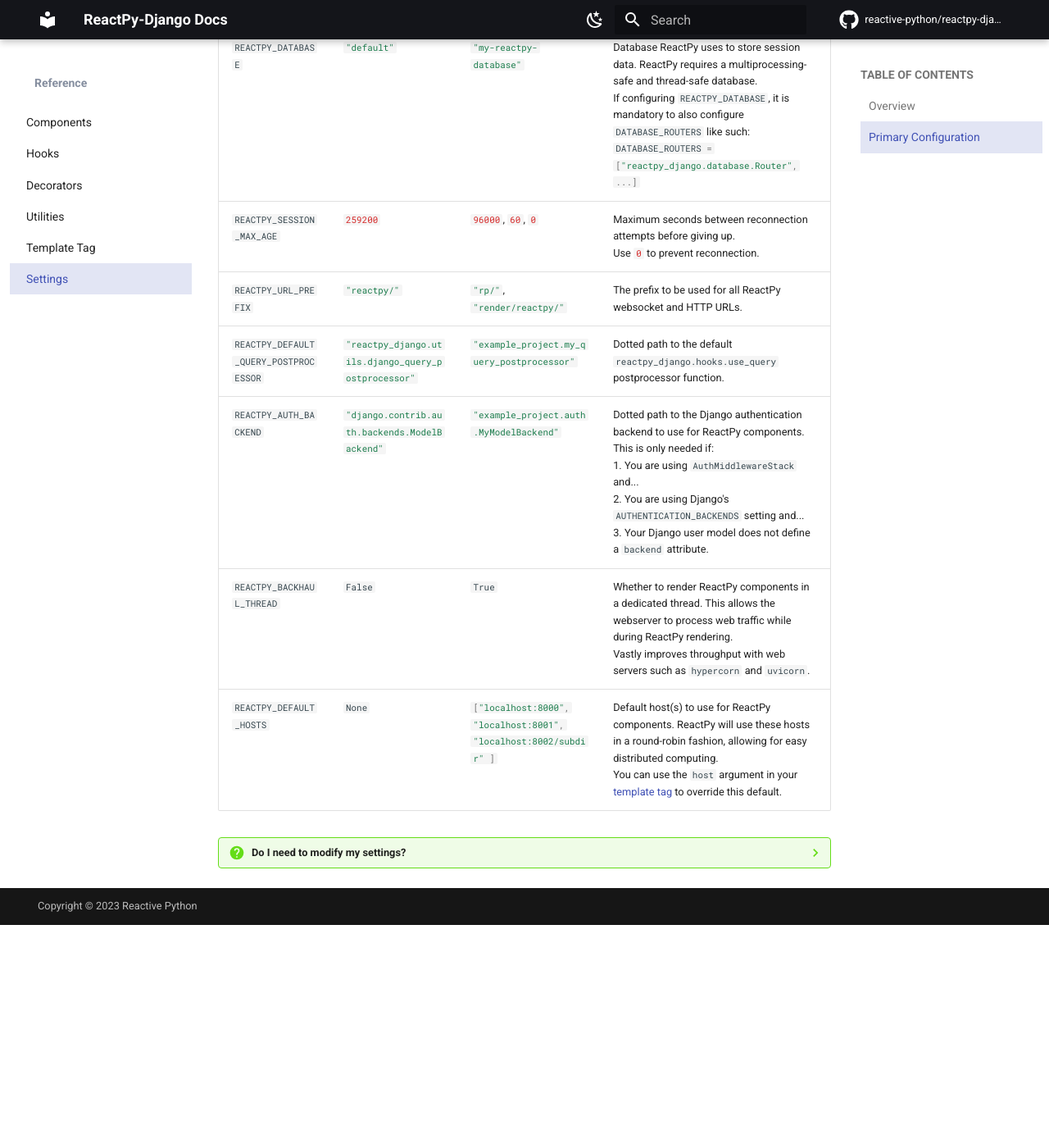
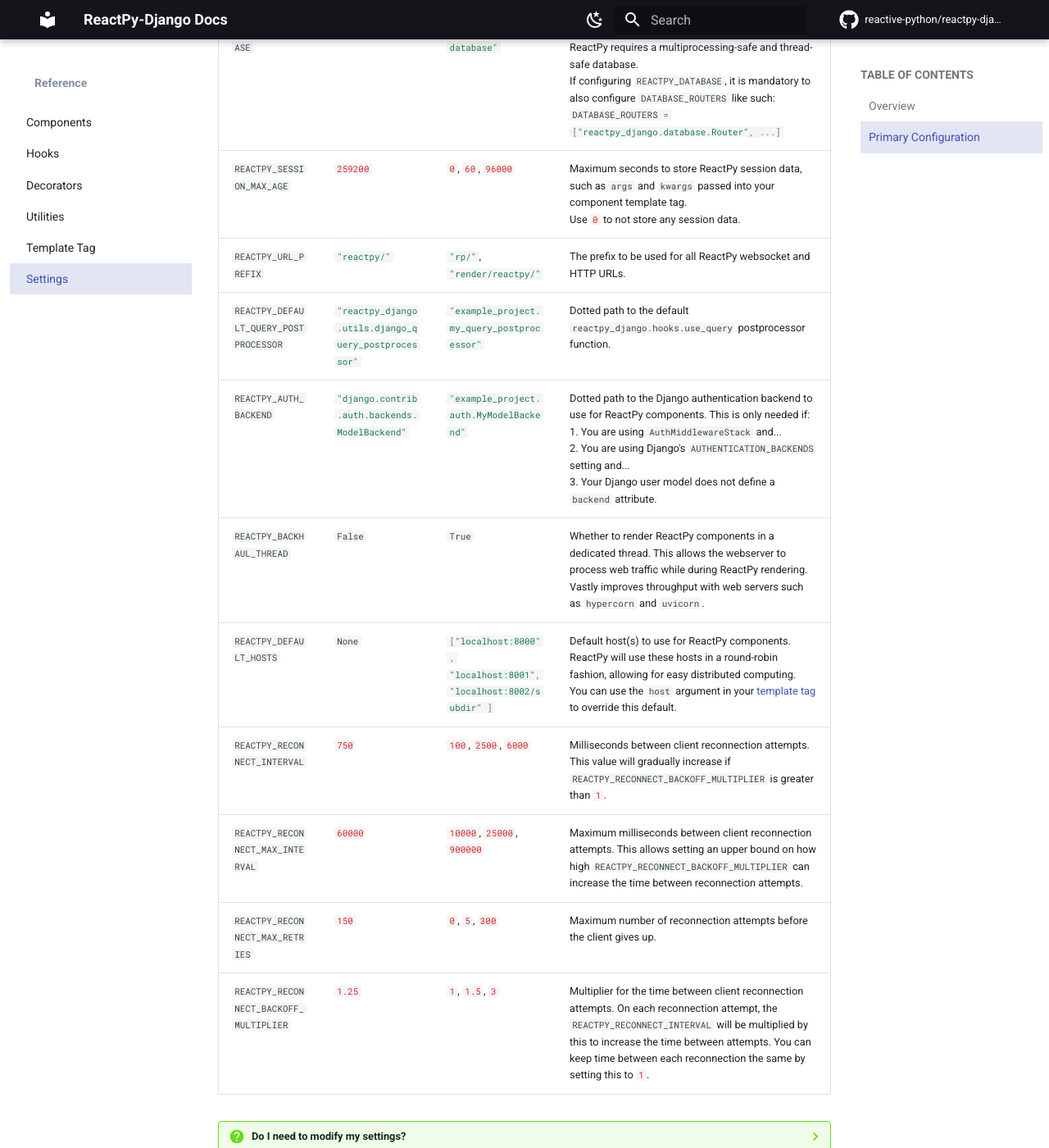
Before and after one commit to reactive-python/reactpy-django, an MkDocs documentation site: the page built from docs/src/features/settings.md, in a window 1280 px wide and 1400 px high, scrolled down 538 px. Shown: the whole window at 82% size. Built offline with MkDocs 1.6.1 and Material for MkDocs 9.7.7, drawn with Linux system fonts in a browser that asks for light colours; comment, search, counter and statistics services are not loaded; before the commit the page ends 1666 px from its top, so only the background shows below that.

Commit message:
add docs

```diff
--- a/docs/src/features/settings.md
+++ b/docs/src/features/settings.md
@@ -14,12 +14,16 @@ These are ReactPy-Django's default settings values. You can modify these values
 | --- | --- | --- | --- |
 | `REACTPY_CACHE` | `#!python "default"` | `#!python "my-reactpy-cache"` | Cache used to store ReactPy web modules. ReactPy benefits from a fast, well indexed cache.<br/>We recommend installing [`redis`](https://redis.io/) or [`python-diskcache`](https://grantjenks.com/docs/diskcache/tutorial.html#djangocache). |
 | `REACTPY_DATABASE` | `#!python "default"` | `#!python "my-reactpy-database"` | Database ReactPy uses to store session data. ReactPy requires a multiprocessing-safe and thread-safe database.<br/>If configuring `REACTPY_DATABASE`, it is mandatory to also configure `DATABASE_ROUTERS` like such:<br/>`#!python DATABASE_ROUTERS = ["reactpy_django.database.Router", ...]` |
-| `REACTPY_SESSION_MAX_AGE` | `#!python 259200` | `#!python 96000`, `#!python 60`, `#!python 0` | Maximum seconds between reconnection attempts before giving up.<br/>Use `#!python 0` to prevent reconnection. |
+| `REACTPY_SESSION_MAX_AGE` | `#!python 259200` | `#!python 0`, `#!python 60`, `#!python 96000` | Maximum seconds to store ReactPy session data, such as `args` and `kwargs` passed into your component template tag.<br/>Use `#!python 0` to not store any session data. |
 | `REACTPY_URL_PREFIX` | `#!python "reactpy/"` | `#!python "rp/"`, `#!python "render/reactpy/"` | The prefix to be used for all ReactPy websocket and HTTP URLs. |
 | `REACTPY_DEFAULT_QUERY_POSTPROCESSOR` | `#!python "reactpy_django.utils.django_query_postprocessor"` | `#!python "example_project.my_query_postprocessor"` | Dotted path to the default `reactpy_django.hooks.use_query` postprocessor function. |
 | `REACTPY_AUTH_BACKEND` | `#!python "django.contrib.auth.backends.ModelBackend"` | `#!python "example_project.auth.MyModelBackend"` | Dotted path to the Django authentication backend to use for ReactPy components. This is only needed if:<br/> 1. You are using `AuthMiddlewareStack` and...<br/> 2. You are using Django's `AUTHENTICATION_BACKENDS` setting and...<br/> 3. Your Django user model does not define a `backend` attribute. |
 | `REACTPY_BACKHAUL_THREAD` | `#!python False` | `#!python True` | Whether to render ReactPy components in a dedicated thread. This allows the webserver to process web traffic while during ReactPy rendering.<br/>Vastly improves throughput with web servers such as `hypercorn` and `uvicorn`. |
 | `REACTPY_DEFAULT_HOSTS` | `#!python None` | `#!python ["localhost:8000", "localhost:8001", "localhost:8002/subdir" ]` | Default host(s) to use for ReactPy components. ReactPy will use these hosts in a round-robin fashion, allowing for easy distributed computing.<br/>You can use the `host` argument in your [template tag](../features/template-tag.md#component) to override this default. |
+| `REACTPY_RECONNECT_INTERVAL` | `#!python 750` | `#!python 100`, `#!python 2500`, `#!python 6000` | Milliseconds between client reconnection attempts. This value will gradually increase if `REACTPY_RECONNECT_BACKOFF_MULTIPLIER` is greater than `#!python 1`. |
+| `REACTPY_RECONNECT_MAX_INTERVAL` | `#!python 60000` | `#!python 10000`, `#!python 25000`, `#!python 900000` | Maximum milliseconds between client reconnection attempts. This allows setting an upper bound on how high `REACTPY_RECONNECT_BACKOFF_MULTIPLIER` can increase the time between reconnection attempts. |
+| `REACTPY_RECONNECT_MAX_RETRIES` | `#!python 150` | `#!python 0`, `#!python 5`, `#!python 300` | Maximum number of reconnection attempts before the client gives up. |
+| `REACTPY_RECONNECT_BACKOFF_MULTIPLIER` | `#!python 1.25` | `#!python 1`, `#!python 1.5`, `#!python 3` | Multiplier for the time between client reconnection attempts. On each reconnection attempt, the `REACTPY_RECONNECT_INTERVAL` will be multiplied by this to increase the time between attempts. You can keep time between each reconnection the same by setting this to `#!python 1`. |
 
 <!--config-details-end-->
 
```
Also changed, not shown: 1 other file.
